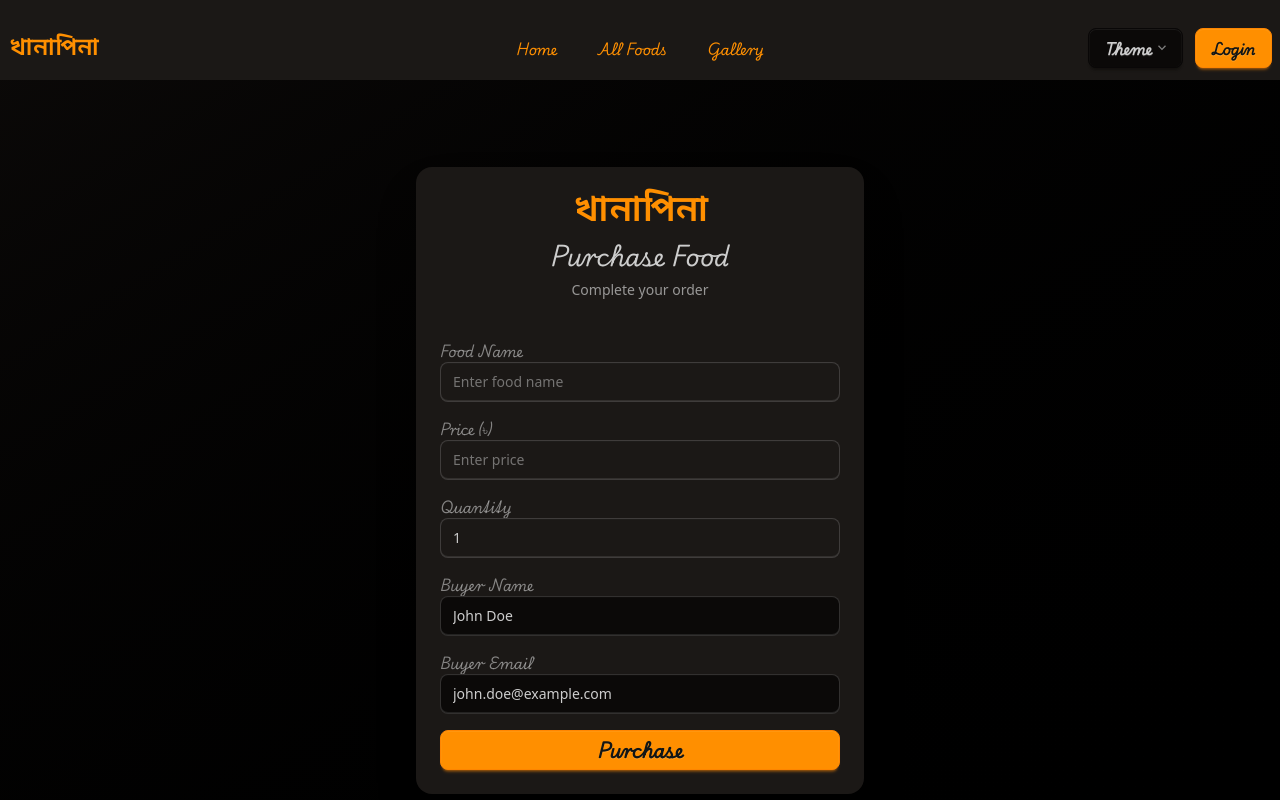
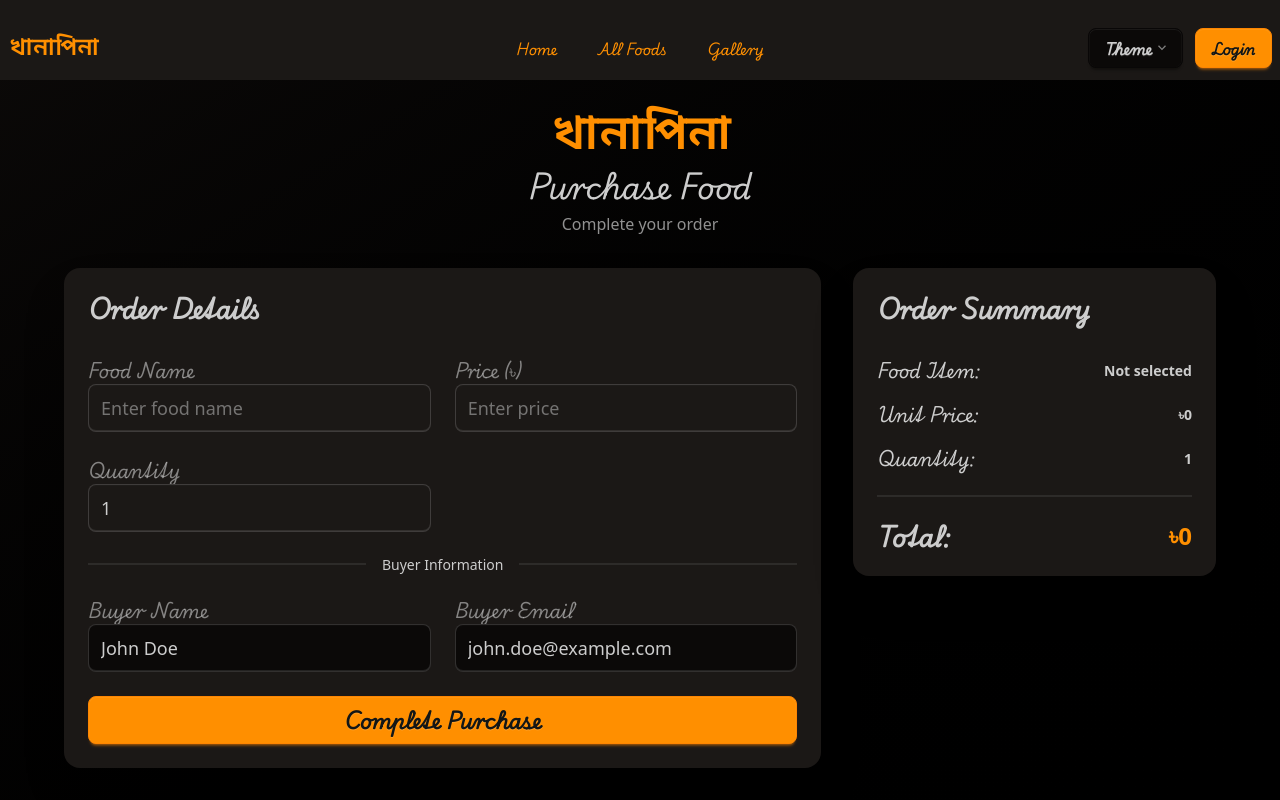
Before and after one commit to solaiman-islam-shadhin/khanapina, a React (Vite) app: page /purchase in a window 1280 px wide. Shown: the top 800 px of the page. Built offline with nearby package versions, Linux system fonts and the light colour scheme.

Commit message:
refine the purchase page

```diff
--- a/src/components/pages/Purchase.jsx
+++ b/src/components/pages/Purchase.jsx
@@ -38,19 +38,26 @@ export const Purchase = () => {
   const totalPrice = formData.price * formData.quantity
 
   return (
-    <div className="min-h-screen bg-gradient-to-br from-base-200 to-base-300 flex items-center justify-center p-4">
-      <div className="card w-full max-w-md bg-base-100 shadow-2xl">
-        <div className="card-body">
+    <div className="min-h-screen bg-gradient-to-br from-base-200 to-base-300 py-8 px-4">
+      <div className="container mx-auto max-w-6xl">
         <div className="text-center mb-8">
-            <h1 className="text-4xl font-mina text-primary mb-2">খানাপিনা</h1>
-            <h2 className="text-2xl font-play text-base-content">Purchase Food</h2>
+          <h1 className="text-5xl font-mina text-primary mb-2">খানাপিনা</h1>
+          <h2 className="text-3xl font-play text-base-content">Purchase Food</h2>
           <p className="text-base-content opacity-70 mt-2">Complete your order</p>
         </div>
 
-          <form onSubmit={handleSubmit} className="space-y-4">
+        <div className="grid grid-cols-1 lg:grid-cols-3 gap-8">
+          {/* Form Section */}
+          <div className="lg:col-span-2">
+            <div className="card bg-base-100 shadow-2xl">
+              <div className="card-body">
+                <h3 className="card-title text-2xl font-play mb-6">Order Details</h3>
+
+                <form onSubmit={handleSubmit} className="space-y-6">
+                  <div className="grid grid-cols-1 md:grid-cols-2 gap-6">
                     <div className="form-control">
                       <label className="label">
-                <span className="label-text font-play">Food Name</span>
+                        <span className="label-text font-play text-lg">Food Name</span>
                       </label>
                       <input
                         type="text"
@@ -58,14 +65,14 @@ export const Purchase = () => {
                         value={formData.foodName}
                         onChange={handleChange}
                         placeholder="Enter food name"
-                className="input input-bordered w-full focus:input-primary"
+                        className="input input-bordered input-lg w-full focus:input-primary"
                         required
                       />
                     </div>
 
                     <div className="form-control">
                       <label className="label">
-                <span className="label-text font-play">Price (৳)</span>
+                        <span className="label-text font-play text-lg">Price (৳)</span>
                       </label>
                       <input
                         type="number"
@@ -73,7 +80,7 @@ export const Purchase = () => {
                         value={formData.price}
                         onChange={handleChange}
                         placeholder="Enter price"
-                className="input input-bordered w-full focus:input-primary"
+                        className="input input-bordered input-lg w-full focus:input-primary"
                         min="1"
                         required
                       />
@@ -81,61 +88,102 @@ export const Purchase = () => {
 
                     <div className="form-control">
                       <label className="label">
-                <span className="label-text font-play">Quantity</span>
+                        <span className="label-text font-play text-lg">Quantity</span>
                       </label>
                       <input
                         type="number"
                         name="quantity"
                         value={formData.quantity}
                         onChange={handleChange}
-                className="input input-bordered w-full focus:input-primary"
+                        className="input input-bordered input-lg w-full focus:input-primary"
                         min="1"
                         required
                       />
                     </div>
+                  </div>
 
+                  <div className="divider">Buyer Information</div>
+
+                  <div className="grid grid-cols-1 md:grid-cols-2 gap-6">
                     <div className="form-control">
                       <label className="label">
-                <span className="label-text font-play">Buyer Name</span>
+                        <span className="label-text font-play text-lg">Buyer Name</span>
                       </label>
                       <input
                         type="text"
                         value={loggedInUser.name}
-                className="input input-bordered w-full bg-base-200"
+                        className="input input-bordered input-lg w-full bg-base-200"
                         readOnly
                       />
                     </div>
 
                     <div className="form-control">
                       <label className="label">
-                <span className="label-text font-play">Buyer Email</span>
+                        <span className="label-text font-play text-lg">Buyer Email</span>
                       </label>
                       <input
                         type="email"
                         value={loggedInUser.email}
-                className="input input-bordered w-full bg-base-200"
+                        className="input input-bordered input-lg w-full bg-base-200"
                         readOnly
                       />
                     </div>
-
-            {formData.price && formData.quantity && (
-              <div className="card bg-primary text-primary-content">
-                <div className="card-body p-4">
-                  <h3 className="card-title text-lg">Total Amount</h3>
-                  <p className="text-2xl font-bold">৳{totalPrice}</p>
                   </div>
-              </div>
-            )}
 
                   <button
                     type="submit"
-              className="btn btn-primary w-full font-play text-lg"
+                    className="btn btn-primary btn-lg w-full font-play text-xl"
                   >
-              Purchase
+                    Complete Purchase
                   </button>
                 </form>
               </div>
             </div>
           </div>
+
+          {/* Order Summary Section */}
+          <div className="lg:col-span-1">
+            <div className="card bg-base-100 shadow-2xl sticky top-8">
+              <div className="card-body">
+                <h3 className="card-title text-2xl font-play mb-6">Order Summary</h3>
+
+                <div className="space-y-4">
+                  <div className="flex justify-between items-center">
+                    <span className="font-play text-lg">Food Item:</span>
+                    <span className="font-semibold">{formData.foodName || 'Not selected'}</span>
+                  </div>
+
+                  <div className="flex justify-between items-center">
+                    <span className="font-play text-lg">Unit Price:</span>
+                    <span className="font-semibold">৳{formData.price || '0'}</span>
+                  </div>
+
+                  <div className="flex justify-between items-center">
+                    <span className="font-play text-lg">Quantity:</span>
+                    <span className="font-semibold">{formData.quantity}</span>
+                  </div>
+
+                  <div className="divider"></div>
+
+                  <div className="flex justify-between items-center text-2xl font-bold">
+                    <span className="font-play">Total:</span>
+                    <span className="text-primary">৳{totalPrice || '0'}</span>
+                  </div>
+                </div>
+
+                {formData.price && formData.quantity && (
+                  <div className="alert alert-info mt-6">
+                    <svg xmlns="http://www.w3.org/2000/svg" fill="none" viewBox="0 0 24 24" className="stroke-current shrink-0 w-6 h-6">
+                      <path strokeLinecap="round" strokeLinejoin="round" strokeWidth="2" d="M13 16h-1v-4h-1m1-4h.01M21 12a9 9 0 11-18 0 9 9 0 0118 0z"></path>
+                    </svg>
+                    <span className="font-play">Review your order before purchasing</span>
+                  </div>
+                )}
+              </div>
+            </div>
+          </div>
+        </div>
+      </div>
+    </div>
   )
 }
```
Lines whose indentation alone changed are shown as unchanged.
